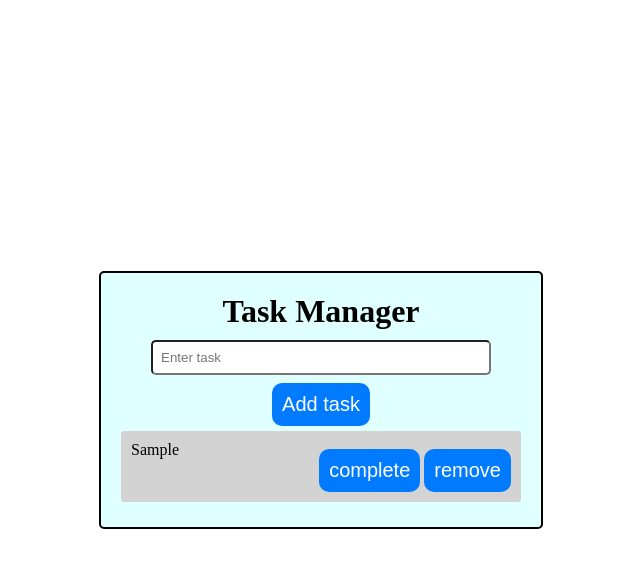
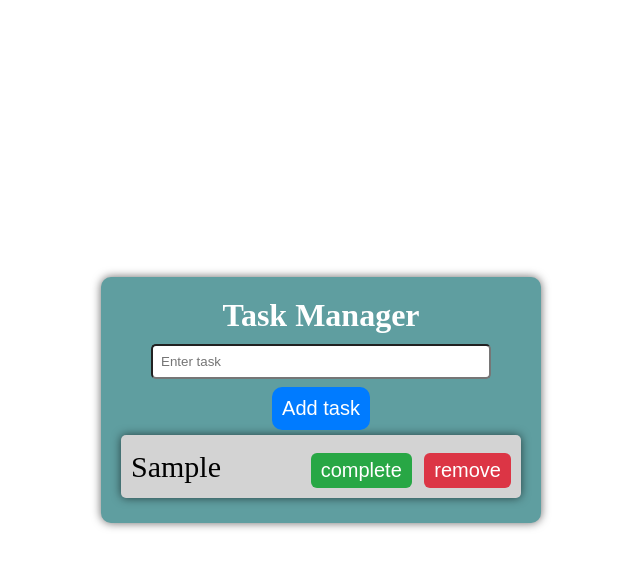
Before and after one commit to elen-22/To-Do-List-LocalStorage, a plain HTML site: page index.html in a window 1280 px wide. Both pictures are taken after typing "Sample" into the empty fields and a click on the button "Add task". Shown: the whole page, without its empty margins (319-959 px from the left). Drawn offline with Linux system fonts and the light colour scheme.

Commit message:
improved version

```diff
--- a/css/style.css
+++ b/css/style.css
@@ -13,10 +13,13 @@ body {
 .container {
     width: 400px;
     padding: 20px;
-    border: 2px solid;
-    background-color: lightcyan;
-    border-radius: 5px;
+    background-color: cadetblue;
+    border-radius: 10px;
     text-align: center;
+    box-shadow: 0 0 10px rgba(0, 0, 0, 0.6);
+}
+h1{
+    color:white;
 }
 
 input {
@@ -34,6 +37,12 @@ button {
     border-radius: 10px;
     padding: 10px;
     margin-top: 8px;
+    cursor:pointer;
+    transition: all 0.4s;
+}
+button:hover{
+    background:#023a75;
+    transform: translateY(-2px);
 }
 
 /* we will create them from js part */
@@ -43,9 +52,42 @@ button {
     background: lightgray;
     margin: 5px 0;
     padding: 10px;
-    border-radius: 3px;
+    border-radius: 5px;
+    box-shadow: 0 0 10px rgba(0, 0, 0, 0.6);
 }
 
 span.complete {
     text-decoration: line-through;
 }
+li{
+   display: flex;
+   justify-content: center;
+   align-items: center;
+   font-size: 30px;
+}
+
+.task button {
+    border: none;
+    border-radius: 6px;
+    padding: 6px 10px;
+    cursor: pointer;
+    margin-left: 5px;
+}
+
+.toggle {
+    background: #28a745;
+    color: white;
+}
+
+.delete {
+    background: #dc3545;
+    color: white;
+}
+
+.toggle:hover {
+    background: #218838;
+}
+
+.delete:hover {
+    background: #c82333;
+}
--- a/js/main.js
+++ b/js/main.js
@@ -32,14 +32,17 @@ function displayTasks() {
             </div>
         `;
         //Selects the button with toggle class inside the current li tag
-        li.querySelector(".toggle").addEventListener("click", () => {
+          li.querySelector(".toggle").addEventListener("click", () => {
             taskManager.toggleTaskCompletion(task.id);
             displayTasks();
             console.log(taskManager)
         });
 
         li.querySelector(".delete").addEventListener("click", () => {
-            taskManager.deleteTask(task.id);
+            if(confirm("Are you sure you want to delete the task")){
+                taskManager.deleteTask(task.id);
+            }
+
             displayTasks();
         });
 
--- a/js/manager.js
+++ b/js/manager.js
@@ -17,15 +17,10 @@ export default class Manager{
         this.updateStorage()
     }
     toggleTaskCompletion(id){
-        for(let task of this.tasks){
-            if(task.id==id){
-                //from task class as we have pushed its object to the this.tasks array(handled in getTasks)
-                task.toggleCompletion()
-                //later
-                this.updateStorage();
-                break;
-            }
-        }
+        let foundTask=this.tasks.find((task)=>task.id==id)
+        foundTask.toggleCompletion()
+        console.log(foundTask)
+       this.updateStorage()
     }
     //after every change we should update the localStorage
     updateStorage() {
--- a/js/task.js
+++ b/js/task.js
@@ -4,7 +4,6 @@ export default class Task{
         this.completed = completed;
         this.id = id || Date.now(); // If ID is not provided, generate one
     }
-
     toggleCompletion() {
         this.completed = !this.completed;
     }
```
